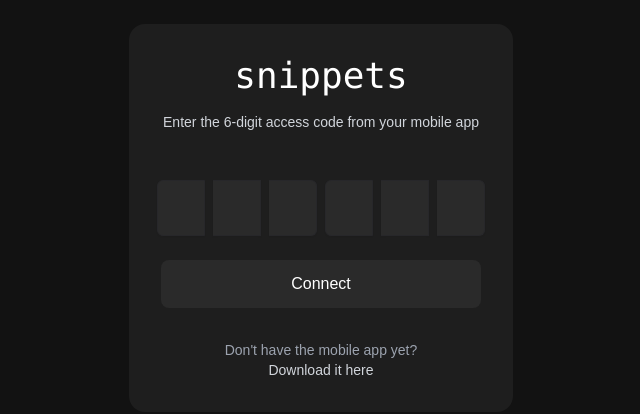
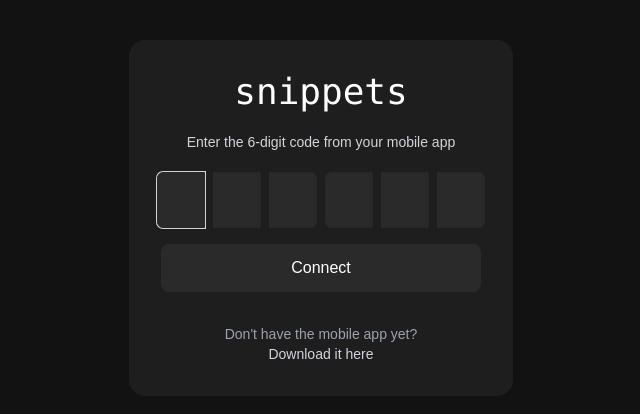
Before and after one commit to handlebauer/snippets-web, a Next.js app: page / in a window 1280 px wide. Shown: the part 182-596 px from the top of the page, without its empty margins (319-959 px from the left). Built offline with nearby package versions, Linux system fonts and the light colour scheme; no server answers.

Commit message:
Refine screen share pairing UI with minor layout and text adjustments

```diff
--- a/src/components/screen-share-pairing.tsx
+++ b/src/components/screen-share-pairing.tsx
@@ -19,10 +19,10 @@
 }: ScreenSharePairingProps) {
     return (
         <>
-            <div className="text-center mb-8">
-                <h1 className="text-white text-4xl font-mono mb-4">snippets</h1>
+            <div className="text-center mb-1">
+                <h1 className="text-white text-4xl font-mono mb-5">snippets</h1>
                 <p className="text-gray-300 text-sm">
-                    Enter the 6-digit access code from your mobile app
+                    Enter the 6-digit code from your mobile app
                 </p>
             </div>
 
@@ -31,13 +31,14 @@
                     e.preventDefault()
                     onPairDevice()
                 }}
-                className="space-y-6"
+                className="space-y-4"
             >
                 <div className="flex flex-col items-center space-y-4">
                     <InputOTP
                         value={state.accessCode}
                         onChange={onAccessCodeChange}
                         maxLength={6}
+                        autoFocus
                     >
                         <InputOTPGroup>
                             <InputOTPSlot
```
